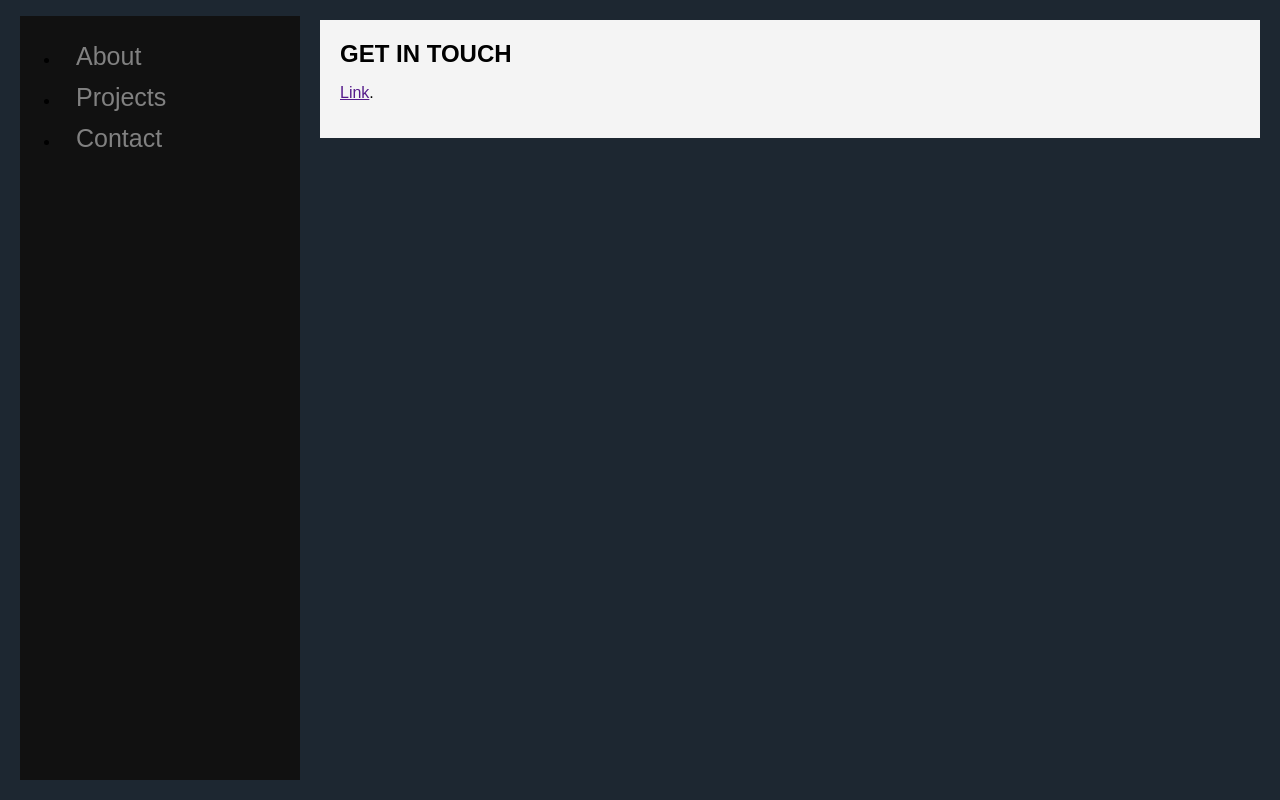
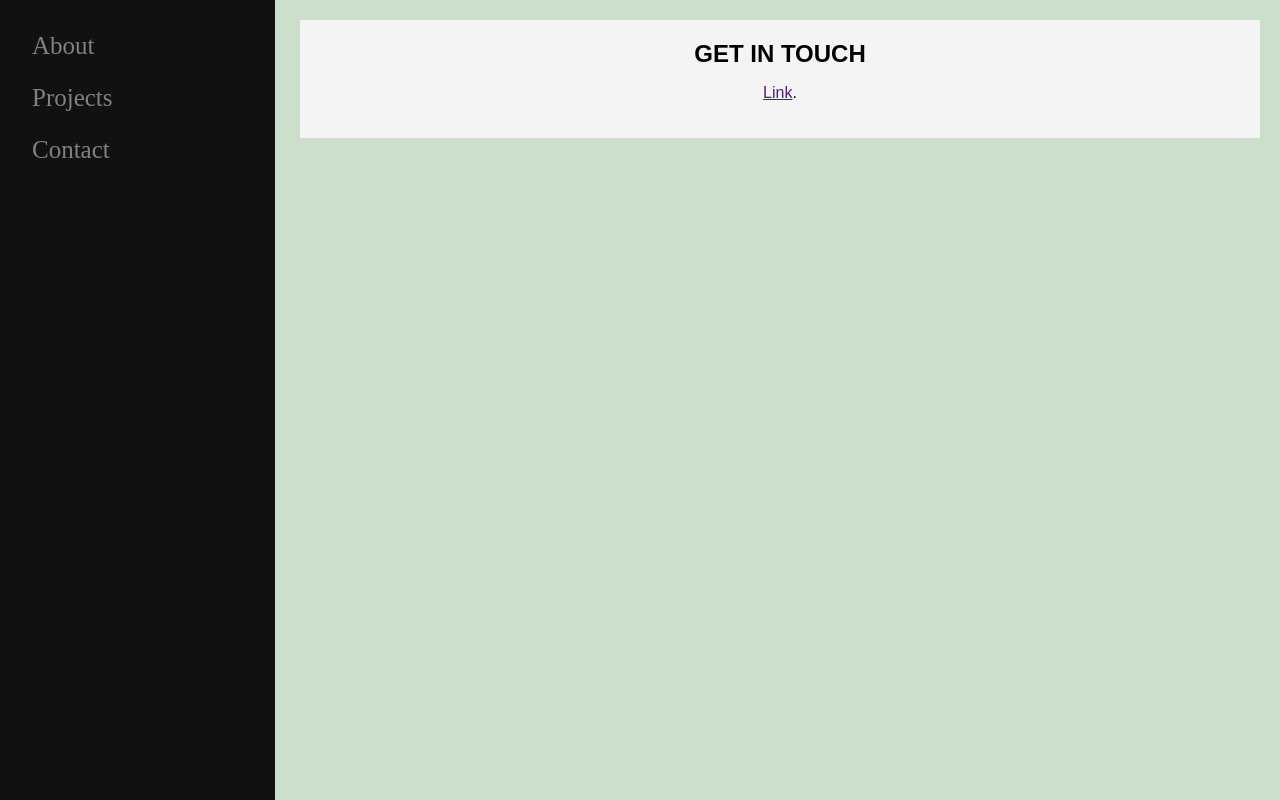
Before and after one commit to Coswold/react_portfolio, a React (Create React App) app: page /#/contact in a window 1280 px wide. Built offline with nearby package versions, Linux system fonts and the light colour scheme.

Commit message:
still working on color scheme

```diff
--- a/src/components/navbar.js
+++ b/src/components/navbar.js
@@ -14,11 +14,11 @@ class Navbar extends Component {
         return (
             <HashRouter>
             <div>
-              <ul className="sidenav">
-                  <li><NavLink exact to="/">About</NavLink></li>
-                  <li><NavLink to="/stuff">Projects</NavLink></li>
-                  <li><NavLink to="/contact">Contact</NavLink></li>
-              </ul>
+              <div className="sidenav">
+                  <a><NavLink exact to="/">About</NavLink></a>
+                  <a><NavLink to="/stuff">Projects</NavLink></a>
+                  <a><NavLink to="/contact">Contact</NavLink></a>
+              </div>
               <div className="content">
                 <Route exact path="/" component={Main}/>
                 <Route path="/stuff" component={Projects}/>
--- a/src/index.css
+++ b/src/index.css
@@ -4,7 +4,7 @@ Paper - #F4F4F4
 Charcoal - #373737 */
 
 body {
-  background-color: #1D2731;
+  background-color: #CCDFCB;
   padding: 20px;
   margin: 0;
 }
@@ -15,9 +15,10 @@ h1, h2, p, ul, li {
   font-family: sans-serif;
 }
 .content {
+  text-align: center;
   background-color: #F4F4F4;
   padding: 20px;
-  margin-left: 300px; /* Same as the width of the sidenav */
+  margin-left: 280px; /* Same as the width of the sidenav */
 }
 .content h2 {
   padding: 0;
@@ -29,12 +30,12 @@ h1, h2, p, ul, li {
 
 /* Side Nav Stuff */
 .sidenav {
-  height: 93%;
-  width: 240px;
+  height: 100%;
+  width: 275px;
   position: fixed;
   z-index: 1;
   top: 0;
-  /* left: 0; */
+  left: 0;
   background-color: #111;
   overflow-x: hidden;
   padding-top: 20px;
@@ -49,7 +50,7 @@ h1, h2, p, ul, li {
 }
 
 .sidenav a:hover {
-  color: #f1f1f1;
+  color: #F1F1F1;
 }
 @media screen and (max-height: 450px) {
   .sidenav {padding-top: 15px;}
```
